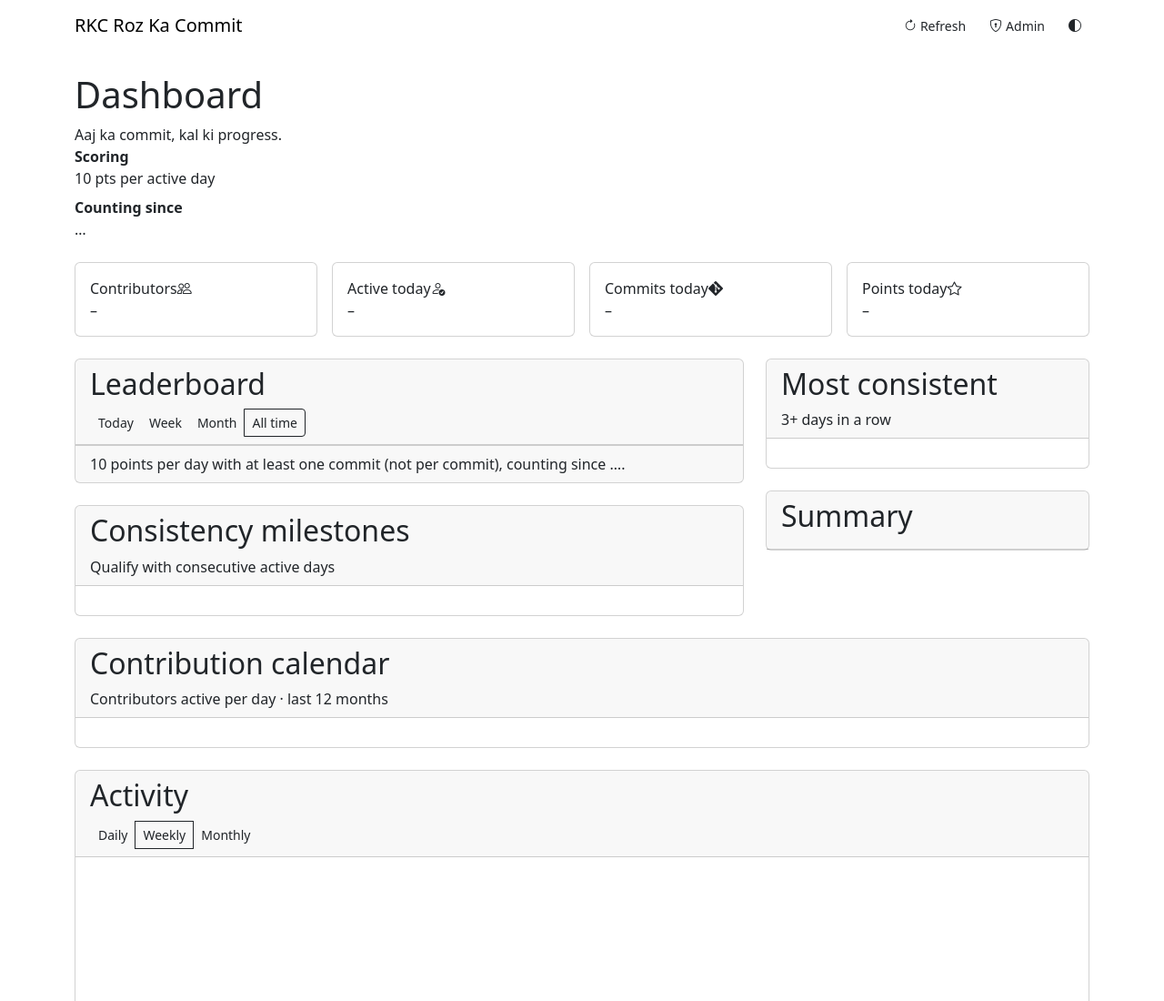
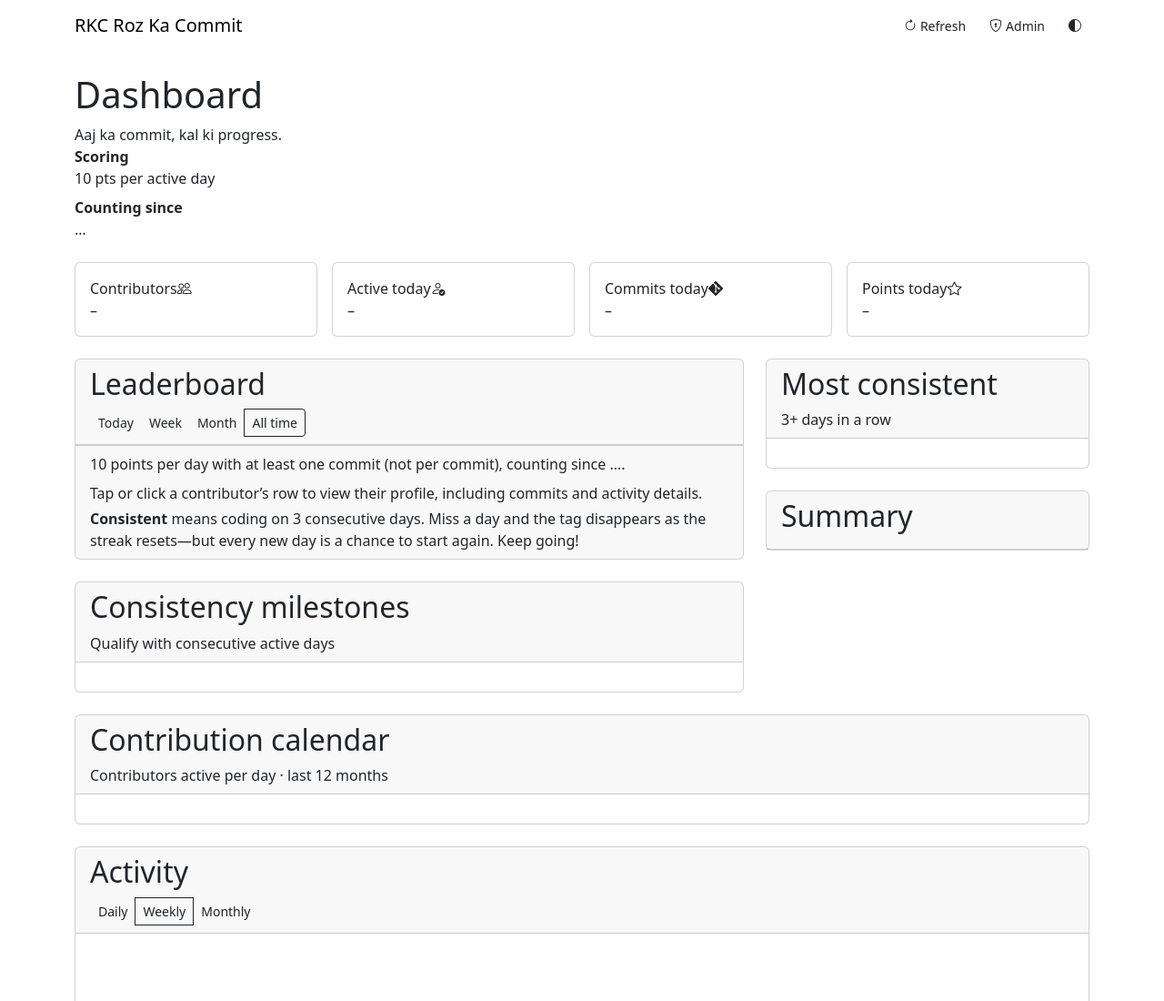
Before and after one commit to PranavCodes1/roz-ka-commit, a website with bundled scripts: page index.html in a window 1280 px wide. Shown: the top 1100 px of the page at 91% size. Built offline with nearby package versions, Linux system fonts and the light colour scheme; a script that the page names is missing.

Commit message:
added leaderboard guidance

```diff
--- a/index.html
+++ b/index.html
@@ -82,6 +82,8 @@
           <div class="card-body p-0" id="leaderboard"></div>
           <div class="card-footer section-foot">
             10 points per day with at least one commit (not per commit), counting since <span id="startFoot">…</span>.
+            <div class="mt-2">Tap or click a contributor’s row to view their profile, including commits and activity details.</div>
+            <div class="mt-1"><strong>Consistent</strong> means coding on 3 consecutive days. Miss a day and the tag disappears as the streak resets—but every new day is a chance to start again. Keep going!</div>
           </div>
         </div>
 
```
